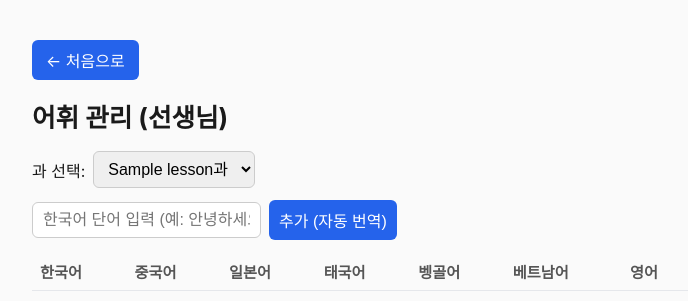
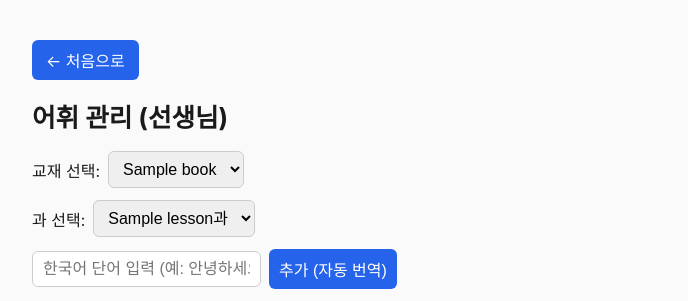
Before and after one commit to kwongwangsub/korean-vocab-quiz, a Flask app: template templates/admin.html in a window 1280 px wide. Shown: the top 301 px of the page, without its empty margins (264-952 px from the left). Run offline with Flask 3, Linux system fonts and the light colour scheme; the template is opened without the code that fills it: most values are stand-ins (such as "Sample title", 1, 10 or a date in 2020); lists and menus that the app fills with data are empty; some libraries are stand-ins or nearby versions.

Commit message:
Add textbook selection (초급1/초급2)
Vocab is now scoped by book_id in addition to lesson number, so the
same lesson numbers (1-18) can hold separate word lists per textbook.
Admin and student pages now pick a textbook before a lesson.

```diff
--- a/app.py
+++ b/app.py
@@ -14,6 +14,12 @@ storage.init_db()
 NUM_CHOICES = 4
 
 
+def _check_book(book_id):
+    if book_id not in storage.BOOKS:
+        return jsonify({"error": "유효하지 않은 교재입니다."}), 400
+    return None
+
+
 @app.route("/")
 def index():
     return render_template("index.html")
@@ -21,28 +27,43 @@ def index():
 
 @app.route("/admin")
 def admin_page():
-    return render_template("admin.html", lessons=storage.LESSON_NUMBERS)
+    return render_template(
+        "admin.html", books=storage.BOOKS, lessons=storage.LESSON_NUMBERS
+    )
 
 
 @app.route("/student")
 def student_page():
     return render_template(
-        "student.html", lessons=storage.LESSON_NUMBERS, languages=LANGUAGES
+        "student.html",
+        books=storage.BOOKS,
+        lessons=storage.LESSON_NUMBERS,
+        languages=LANGUAGES,
     )
 
 
-@app.route("/api/lessons")
-def api_lessons():
-    return jsonify(storage.lesson_summary())
+@app.route("/api/books/<book_id>/lessons")
+def api_lessons(book_id):
+    err = _check_book(book_id)
+    if err:
+        return err
+    return jsonify(storage.lesson_summary(book_id))
 
 
-@app.route("/api/lessons/<int:lesson_num>/words", methods=["GET"])
-def api_get_words(lesson_num):
-    return jsonify(storage.get_lesson_words(lesson_num))
+@app.route("/api/books/<book_id>/lessons/<int:lesson_num>/words", methods=["GET"])
+def api_get_words(book_id, lesson_num):
+    err = _check_book(book_id)
+    if err:
+        return err
+    return jsonify(storage.get_lesson_words(book_id, lesson_num))
 
 
-@app.route("/api/lessons/<int:lesson_num>/words", methods=["POST"])
-def api_add_word(lesson_num):
+@app.route("/api/books/<book_id>/lessons/<int:lesson_num>/words", methods=["POST"])
+def api_add_word(book_id, lesson_num):
+    err = _check_book(book_id)
+    if err:
+        return err
+
     body = request.get_json(silent=True) or {}
     ko_text = (body.get("ko") or "").strip()
     if not ko_text:
@@ -53,13 +74,19 @@ def api_add_word(lesson_num):
     except TranslationError as e:
         return jsonify({"error": str(e)}), 502
 
-    entry = storage.add_word(lesson_num, ko_text, translations)
+    entry = storage.add_word(book_id, lesson_num, ko_text, translations)
     return jsonify(entry), 201
 
 
-@app.route("/api/lessons/<int:lesson_num>/words/<word_id>", methods=["DELETE"])
-def api_delete_word(lesson_num, word_id):
-    removed = storage.delete_word(lesson_num, word_id)
+@app.route(
+    "/api/books/<book_id>/lessons/<int:lesson_num>/words/<word_id>",
+    methods=["DELETE"],
+)
+def api_delete_word(book_id, lesson_num, word_id):
+    err = _check_book(book_id)
+    if err:
+        return err
+    removed = storage.delete_word(book_id, lesson_num, word_id)
     if not removed:
         return jsonify({"error": "해당 단어를 찾을 수 없습니다."}), 404
     return jsonify({"ok": True})
@@ -67,15 +94,18 @@ def api_delete_word(lesson_num, word_id):
 
 @app.route("/api/quiz")
 def api_quiz():
+    book_id = request.args.get("book", default="")
     lesson_num = request.args.get("lesson", type=int)
     lang = request.args.get("lang", default="en")
 
+    if book_id not in storage.BOOKS:
+        return jsonify({"error": "유효하지 않은 교재입니다."}), 400
     if lesson_num is None or lesson_num not in storage.LESSON_NUMBERS:
         return jsonify({"error": "유효한 과(1~18)를 선택하세요."}), 400
     if lang not in LANGUAGES:
         return jsonify({"error": "지원하지 않는 언어입니다."}), 400
 
-    words = storage.get_lesson_words(lesson_num)
+    words = storage.get_lesson_words(book_id, lesson_num)
     if len(words) < NUM_CHOICES:
         return (
             jsonify({"error": "이 과는 아직 어휘가 4개 미만이라 테스트를 만들 수 없습니다."}),
--- a/static/admin.js
+++ b/static/admin.js
@@ -1,5 +1,6 @@
 const LANG_ORDER = ["zh-CN", "ja", "th", "bn", "vi", "en"];
 
+const bookSelect = document.getElementById("book-select");
 const lessonSelect = document.getElementById("lesson-select");
 const lessonCount = document.getElementById("lesson-count");
 const koInput = document.getElementById("ko-input");
@@ -16,8 +17,9 @@ function clearMessage() {
 }
 
 async function loadWords() {
+  const book = bookSelect.value;
   const lesson = lessonSelect.value;
-  const res = await fetch(`/api/lessons/${lesson}/words`);
+  const res = await fetch(`/api/books/${book}/lessons/${lesson}/words`);
   const words = await res.json();
 
   lessonCount.textContent = `(${words.length}개 등록됨)`;
@@ -55,8 +57,9 @@ async function addWord() {
   clearMessage();
 
   try {
+    const book = bookSelect.value;
     const lesson = lessonSelect.value;
-    const res = await fetch(`/api/lessons/${lesson}/words`, {
+    const res = await fetch(`/api/books/${book}/lessons/${lesson}/words`, {
       method: "POST",
       headers: { "Content-Type": "application/json" },
       body: JSON.stringify({ ko }),
@@ -79,11 +82,13 @@ async function addWord() {
 }
 
 async function deleteWord(id) {
+  const book = bookSelect.value;
   const lesson = lessonSelect.value;
-  await fetch(`/api/lessons/${lesson}/words/${id}`, { method: "DELETE" });
+  await fetch(`/api/books/${book}/lessons/${lesson}/words/${id}`, { method: "DELETE" });
   await loadWords();
 }
 
+bookSelect.addEventListener("change", loadWords);
 lessonSelect.addEventListener("change", loadWords);
 addBtn.addEventListener("click", addWord);
 koInput.addEventListener("keydown", (e) => {
--- a/static/student.js
+++ b/static/student.js
@@ -2,6 +2,7 @@ const setupScreen = document.getElementById("setup-screen");
 const quizScreen = document.getElementById("quiz-screen");
 const resultScreen = document.getElementById("result-screen");
 
+const bookSelect = document.getElementById("book-select");
 const lessonSelect = document.getElementById("lesson-select");
 const langSelect = document.getElementById("lang-select");
 const startBtn = document.getElementById("start-btn");
@@ -20,6 +21,7 @@ let correctCount = 0;
 let answering = false;
 
 async function startQuiz() {
+  const book = bookSelect.value;
   const lesson = lessonSelect.value;
   const lang = langSelect.value;
 
@@ -28,7 +30,7 @@ async function startQuiz() {
   startBtn.textContent = "불러오는 중...";
 
   try {
-    const res = await fetch(`/api/quiz?lesson=${lesson}&lang=${lang}`);
+    const res = await fetch(`/api/quiz?book=${book}&lesson=${lesson}&lang=${lang}`);
     const data = await res.json();
 
     if (!res.ok) {
--- a/storage.py
+++ b/storage.py
@@ -6,6 +6,11 @@ import psycopg2
 import psycopg2.extras
 
 LESSON_NUMBERS = list(range(1, 19))
+
+BOOKS = {
+    "beginner1": "한국어와 한국문화 초급1",
+    "beginner2": "한국어와 한국문화 초급2",
+}
 
 
 def _connect():
@@ -24,6 +29,7 @@ def init_db():
                 """
                 CREATE TABLE IF NOT EXISTS vocab (
                     id TEXT PRIMARY KEY,
+                    book TEXT NOT NULL DEFAULT 'beginner1',
                     lesson INTEGER NOT NULL,
                     ko TEXT NOT NULL,
                     translations JSONB NOT NULL,
@@ -31,15 +37,18 @@ def init_db():
                 )
                 """
             )
+            cur.execute(
+                "ALTER TABLE vocab ADD COLUMN IF NOT EXISTS book TEXT NOT NULL DEFAULT 'beginner1'"
+            )
         conn.commit()
 
 
-def get_lesson_words(lesson_num):
+def get_lesson_words(book_id, lesson_num):
     with _connect() as conn:
         with conn.cursor(cursor_factory=psycopg2.extras.RealDictCursor) as cur:
             cur.execute(
-                "SELECT id, ko, translations FROM vocab WHERE lesson = %s ORDER BY created_at",
-                (lesson_num,),
+                "SELECT id, ko, translations FROM vocab WHERE book = %s AND lesson = %s ORDER BY created_at",
+                (book_id, lesson_num),
             )
             rows = cur.fetchall()
             return [
@@ -54,33 +63,37 @@ def get_lesson_words(lesson_num):
             ]
 
 
-def add_word(lesson_num, ko_text, translations):
+def add_word(book_id, lesson_num, ko_text, translations):
     entry_id = uuid.uuid4().hex
     with _connect() as conn:
         with conn.cursor() as cur:
             cur.execute(
-                "INSERT INTO vocab (id, lesson, ko, translations) VALUES (%s, %s, %s, %s)",
-                (entry_id, lesson_num, ko_text, psycopg2.extras.Json(translations)),
+                "INSERT INTO vocab (id, book, lesson, ko, translations) VALUES (%s, %s, %s, %s, %s)",
+                (entry_id, book_id, lesson_num, ko_text, psycopg2.extras.Json(translations)),
             )
         conn.commit()
     return {"id": entry_id, "ko": ko_text, "translations": translations}
 
 
-def delete_word(lesson_num, word_id):
+def delete_word(book_id, lesson_num, word_id):
     with _connect() as conn:
         with conn.cursor() as cur:
             cur.execute(
-                "DELETE FROM vocab WHERE id = %s AND lesson = %s", (word_id, lesson_num)
+                "DELETE FROM vocab WHERE id = %s AND book = %s AND lesson = %s",
+                (word_id, book_id, lesson_num),
             )
             removed = cur.rowcount > 0
         conn.commit()
     return removed
 
 
-def lesson_summary():
+def lesson_summary(book_id):
     with _connect() as conn:
         with conn.cursor() as cur:
-            cur.execute("SELECT lesson, COUNT(*) FROM vocab GROUP BY lesson")
+            cur.execute(
+                "SELECT lesson, COUNT(*) FROM vocab WHERE book = %s GROUP BY lesson",
+                (book_id,),
+            )
             counts = dict(cur.fetchall())
     return [
         {"lesson": n, "count": counts.get(n, 0)}
--- a/templates/admin.html
+++ b/templates/admin.html
@@ -8,6 +8,15 @@
 <body>
   <nav><a href="/">&larr; 처음으로</a></nav>
   <h1>어휘 관리 (선생님)</h1>
+
+  <div class="row">
+    <label for="book-select">교재 선택:</label>
+    <select id="book-select">
+      {% for id, name in books.items() %}
+      <option value="{{ id }}">{{ name }}</option>
+      {% endfor %}
+    </select>
+  </div>
 
   <div class="row">
     <label for="lesson-select">과 선택:</label>
```
Also changed, not shown: templates/student.html (+8 -0 lines).
